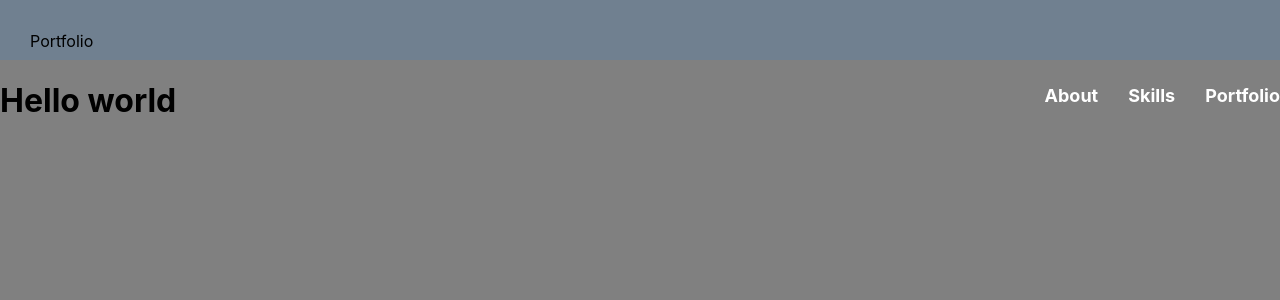
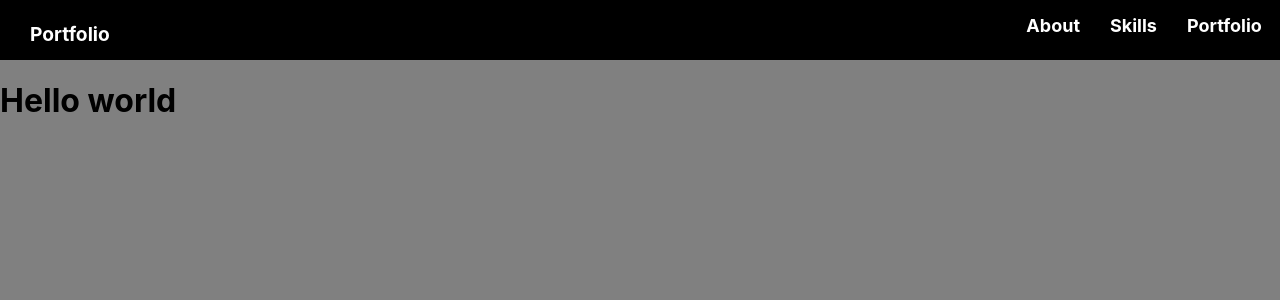
Before and after one commit to Danhayes3008/react-portfolio, a React (Create React App) app: page / in a window 1280 px wide. Shown: the top 300 px of the page. Built offline with nearby package versions, Linux system fonts and the light colour scheme.

Commit message:
pushed changes to the navbar to app.css

```diff
--- a/src/styles/App.css
+++ b/src/styles/App.css
@@ -3,18 +3,22 @@
   padding: 15px;
   display: inline-block;
   float: left;
+  line-height: 0%;
+  color: white;
+  font-weight: bold;
+  font-size: larger;
 }
 
 .navbar {
   display: inline-block;
-  width: 100%;
+  width: 90%;
 }
 
 nav {
   width: 100%;
   height: 60px;
   padding-left: 15px;
-  background-color: slategrey;
+  background-color: black;
 }
 
 nav a {
```
Also changed, not shown: 1 other file (tests, documents, lock files or other folders).
